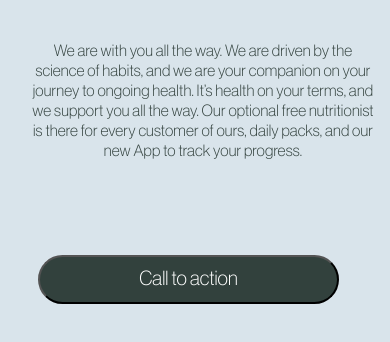
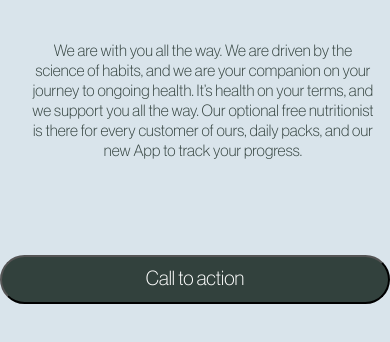
Before and after one commit to Jesus1594/prueba, a plain HTML site: page index.html in a window 390 px wide. Shown: the part 832-1174 px from the top of the page. Drawn offline with Linux system fonts and the light colour scheme.

Commit message:
version responsive-2

```diff
--- a/style.css
+++ b/style.css
@@ -241,16 +241,17 @@ p{
 
     display: grid;
     align-items: center;
-    width: 18.8rem;
+    /* max-width: 18.8rem; */
+    width: 100%;
     height: 49px;
     top: 856px;
-    left: 22px;
-    right: 13px;
+    left: 0;
+    right: 0;
     bottom: 99px;
     border-radius: 80px;
     position: absolute;
     margin-top: 2.5rem;
-    margin-left: 1rem;
+    /* margin-left: 10%;*/
 }
 
 .boton_color{
```
